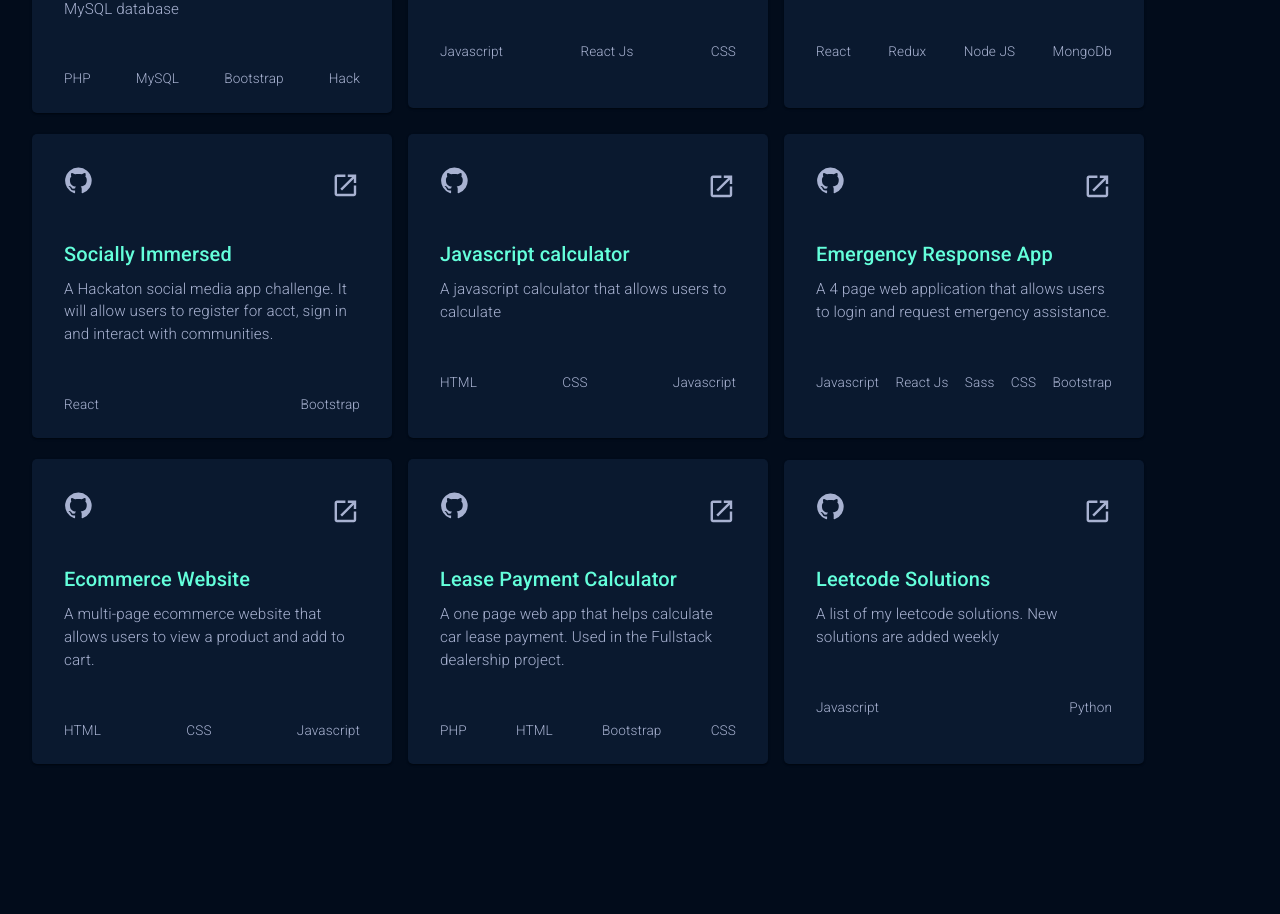
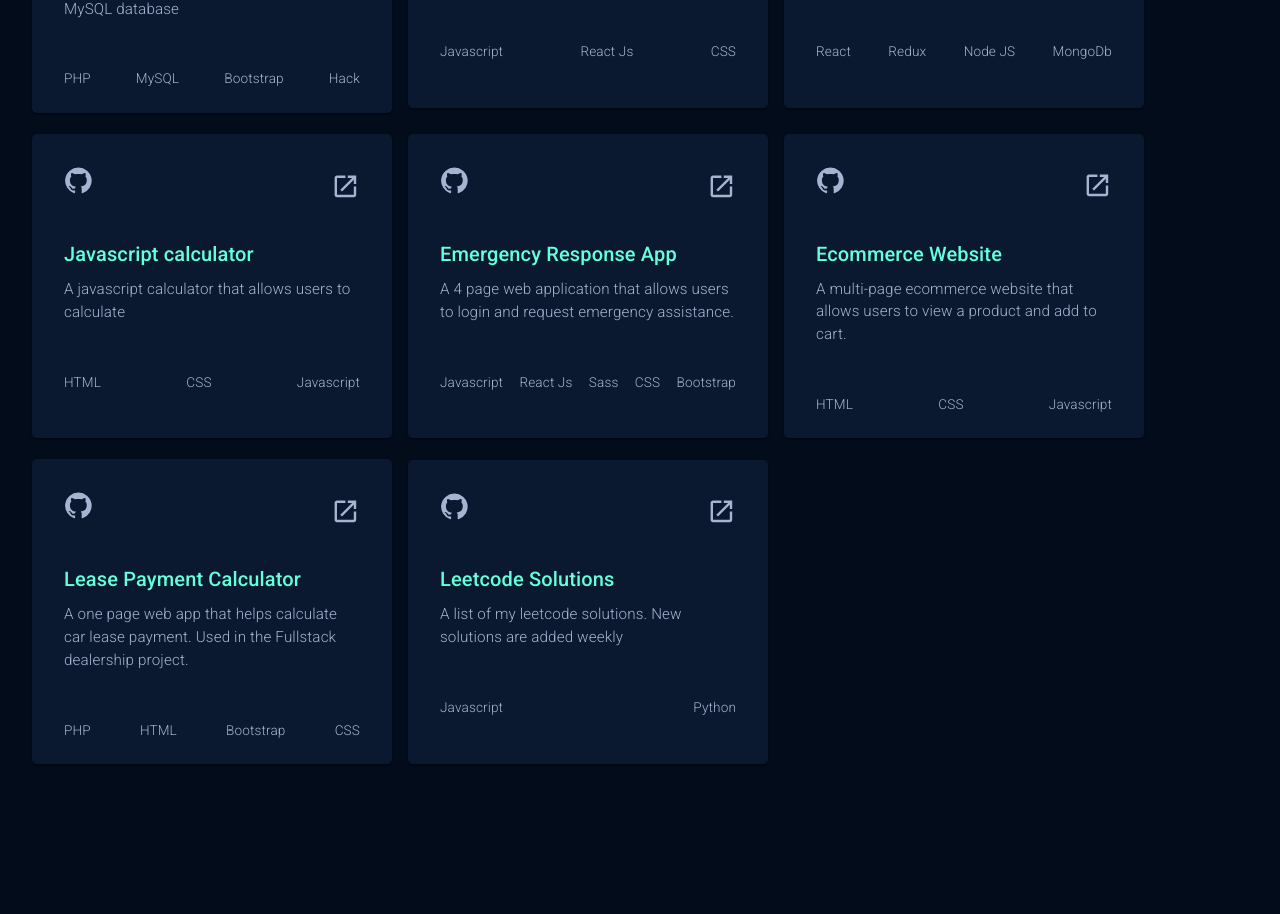
Before and after one commit to JAbsolu/React-portfolio, a React (Create React App) app: page / in a window 1280 px wide. Shown: the part 1616-2530 px from the top of the page. Built offline with nearby package versions, Linux system fonts and the light colour scheme.

Commit message:
Removed broken links in car dealership project, removed project 7

```diff
--- a/src/assets.js
+++ b/src/assets.js
@@ -54,7 +54,7 @@ export const projects = [
     },
     {
       name: "Full-Stack Dealership Application",
-      frontendView: "https://csc269-01.hcc-computerscience.com/php-project/",
+      frontendView: null,
       github: "https://github.com/JAbsolu/Serverside-programing-Final-Project",
       technology: ["PHP", "MySQL", "Bootstrap", "Hack"],
       description: "A Full-stack car dealership app with a MySQL database",
@@ -74,14 +74,6 @@ export const projects = [
       technology: ["React", "Redux", "Node JS", "MongoDb"],
       description:
         "A Fullstack social media website, allows users to signup/signin and add friends.",
-    },
-    {
-      name: "Socially Immersed",
-      frontendView: "https://socially-immersed-challenge.vercel.app/",
-      github: "https://github.com/JAbsolu/Socially-immersed-challenge",
-      technology: ["React", "Bootstrap"],
-      description:`A Hackaton social media app challenge. It will allow users
-      to register for acct, sign in and interact with communities.`,
     },
     {
       name: "Javascript calculator",
```
